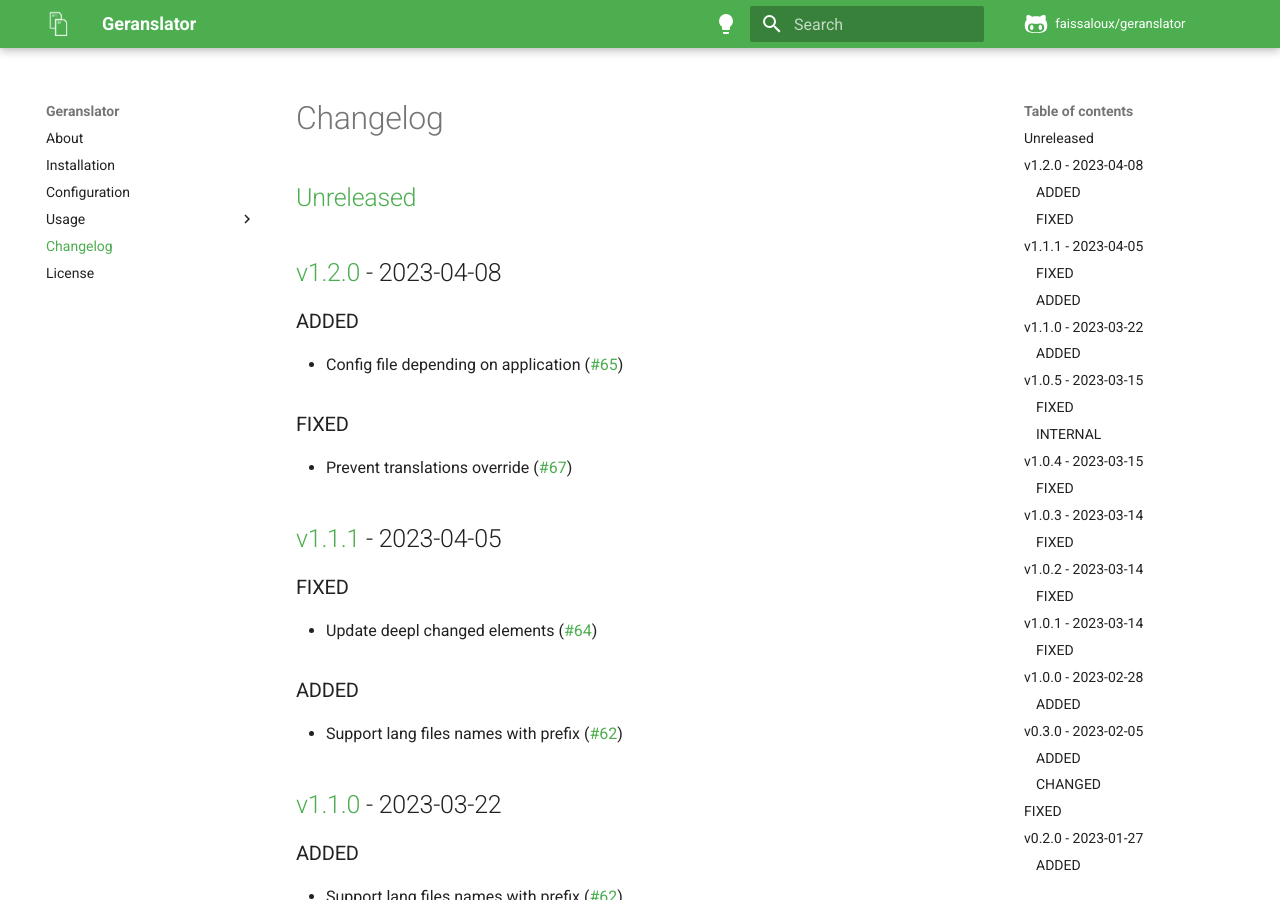
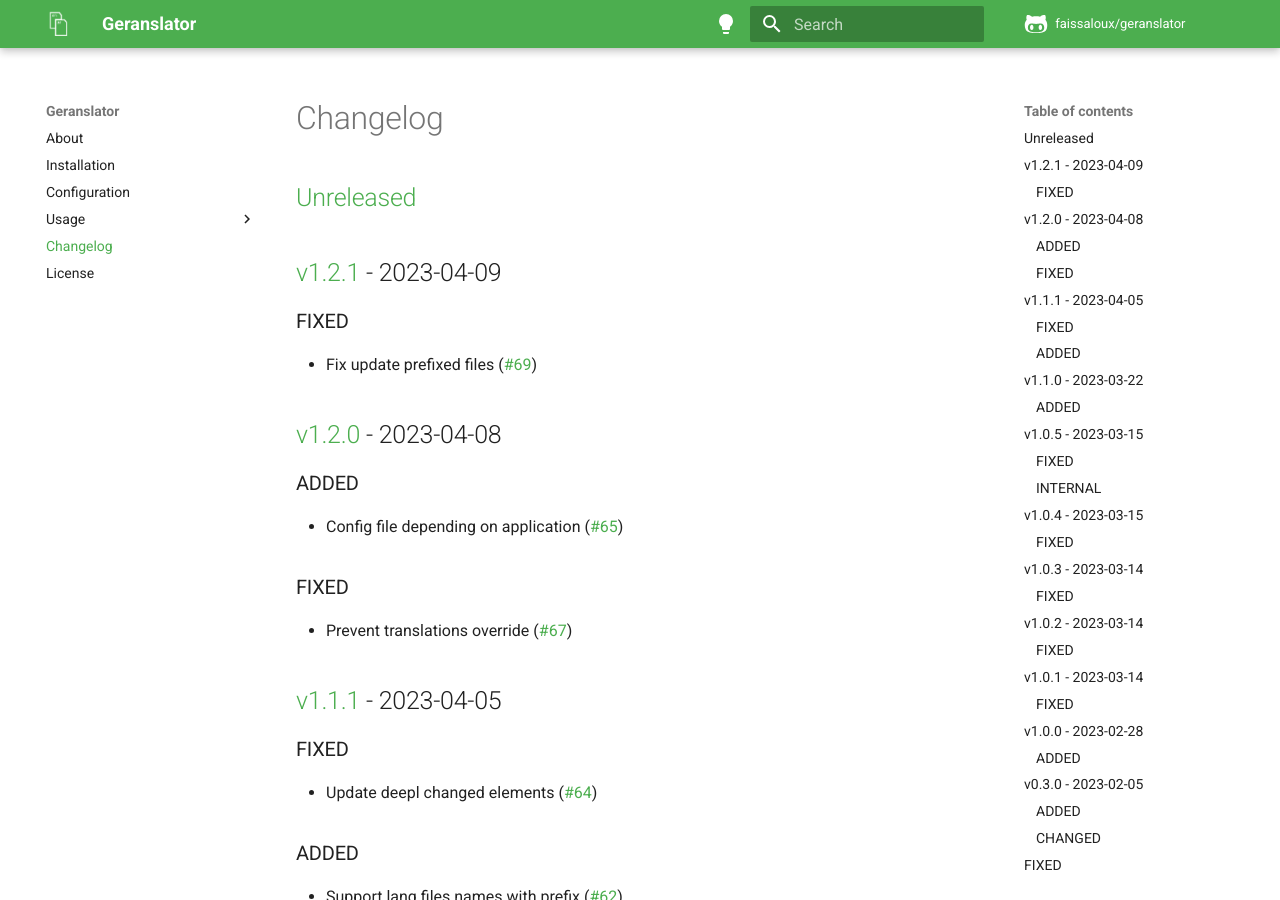
Before and after one commit to faissaloux/geranslator, an MkDocs documentation site: the page built from docs/changelog.md, in a window 1280 px wide and 900 px high. Built offline with MkDocs 1.6.1 and Material for MkDocs 9.7.7, drawn with Linux system fonts in a browser that asks for light colours; comment, search, counter and statistics services are not loaded.

Commit message:
release: 1.2.1

```diff
--- a/docs/changelog.md
+++ b/docs/changelog.md
@@ -1,4 +1,8 @@
-## [Unreleased](https://github.com/faissaloux/geranslator/compare/v1.2.0...main)
+## [Unreleased](https://github.com/faissaloux/geranslator/compare/v1.2.1...main)
+
+## [v1.2.1](https://github.com/faissaloux/termspark/compare/v1.2.0...v1.2.1) - 2023-04-09
+### FIXED
+- Fix update prefixed files ([#69](https://github.com/faissaloux/geranslator/pull/69))
 
 ## [v1.2.0](https://github.com/faissaloux/termspark/compare/v1.1.1...v1.2.0) - 2023-04-08
 ### ADDED
--- a/setup.cfg
+++ b/setup.cfg
@@ -1,6 +1,6 @@
 [metadata]
 name = geranslator
-version = 1.2.0
+version = 1.2.1
 description = Translate your translation files
 long_description = file: README.md
 long_description_content_type = text/markdown
```
Also changed, not shown: CHANGELOG.md (+5 -1 lines).
